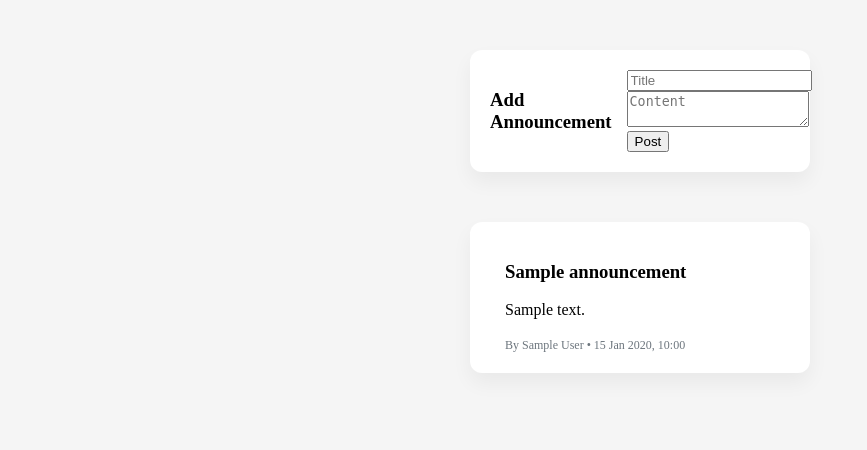
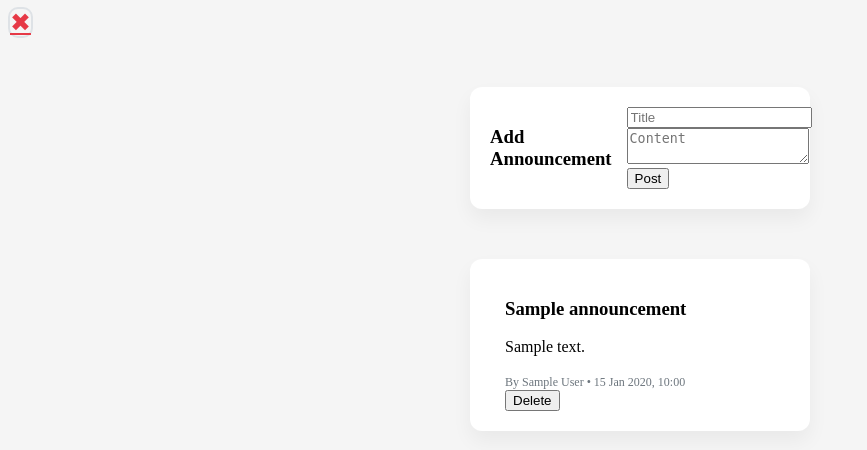
Before and after one commit to Xhyro-v/Desa-Kita, a FastAPI app: page /announcement in a window 1280 px wide. Shown: the top 450 px of the page, without its empty margins (0-867 px from the left). Run offline with FastAPI, Linux system fonts and the light colour scheme; the visitor is signed in with stand-in values (Sample User, id 1); tables that the repository leaves empty hold one stand-in row (values such as "Sample post").

Commit message:
Add delete for announcement

```diff
--- a/main.py
+++ b/main.py
@@ -26,10 +26,3 @@ app.include_router(dashboard.router)
 app.include_router(announcement.router)
 
 templates = Jinja2Templates(directory="templates")
-
-@app.get("/html")
-def html_page(request: Request):
-    return templates.TemplateResponse("test.html", {
-        "request": request,
-        "name": "Naufal"
-    })
--- a/static/css/main.css
+++ b/static/css/main.css
@@ -104,3 +104,12 @@ small {
   font-size: 20px;
   cursor: pointer;
 }
+
+#close-btn-ann {
+  color: var(--color-danger);
+  background: none;
+  border: solid var(--color-border) 2px;
+  border-radius: 10px;
+  font-size: 25px;
+  cursor: pointer;
+}
--- a/templates/announcement.html
+++ b/templates/announcement.html
@@ -13,6 +13,10 @@
     </head>
     <body>
         {% if role == "admin" %}
+        <a id="close-btn-ann" href="admin">✖</a>
+        {% endif %} {% if role == "user" %}
+        <a id="close-btn-ann" href="dashboard">✖</a>
+        {% endif %} {% if role == "admin" %}
         <div class="card">
             <h3>Add Announcement</h3>
             <form method="post" action="/announcement">
@@ -36,6 +40,17 @@
                     By {{ ann.author }} • {{ ann.created_at.strftime('%d %b %Y,
                     %H:%M') }}
                 </small>
+
+                {% if role == "admin" %}
+                <form method="post" action="/announcement/delete/{{ ann.id }}">
+                    <button
+                        type="submit"
+                        onclick="return confirm('Yakin mau hapus?');"
+                    >
+                        Delete
+                    </button>
+                </form>
+                {% endif %}
             </div>
         </div>
         {% endfor %}
```
Also changed, not shown: routers/announcement.py (+22 -0 lines), 1 other file.
